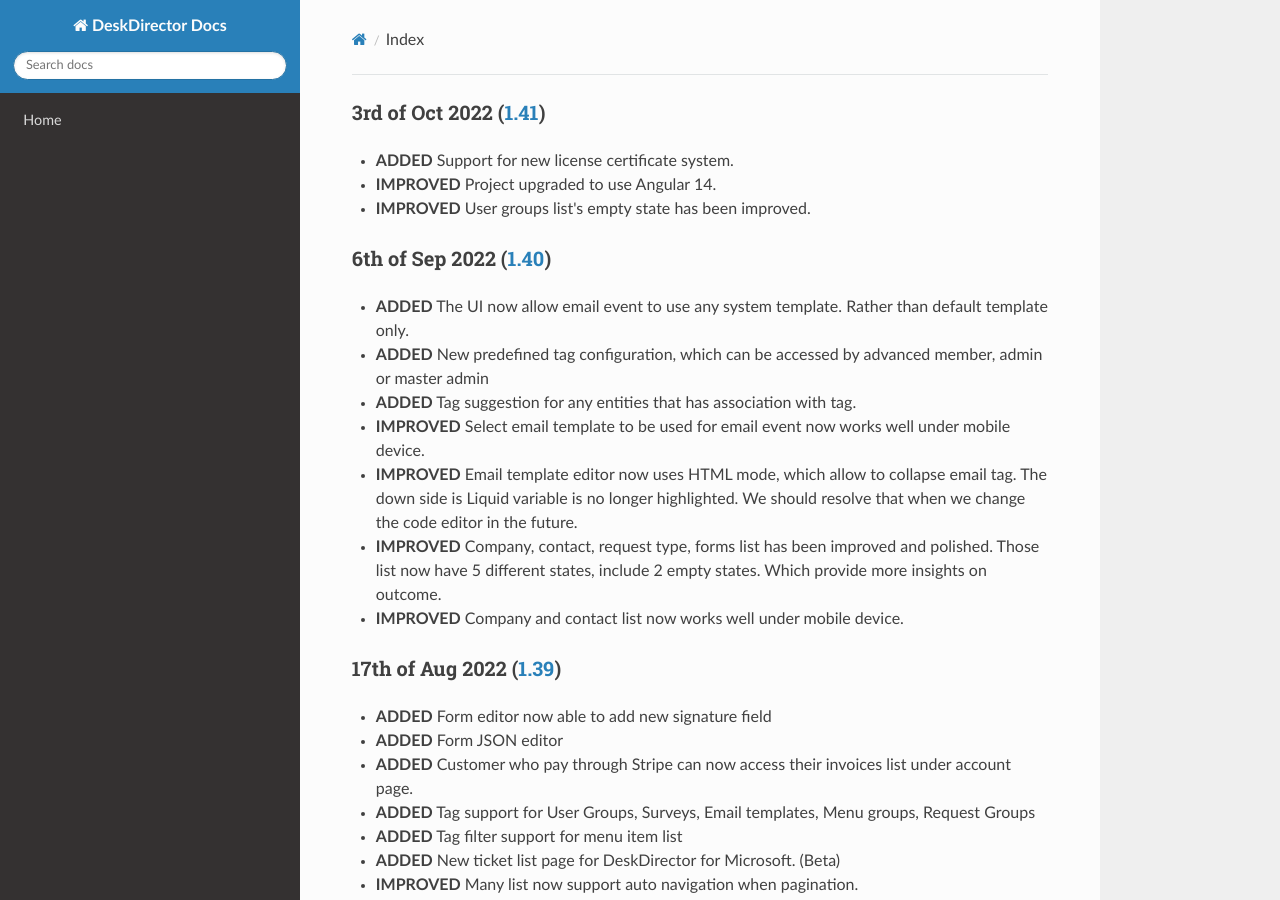
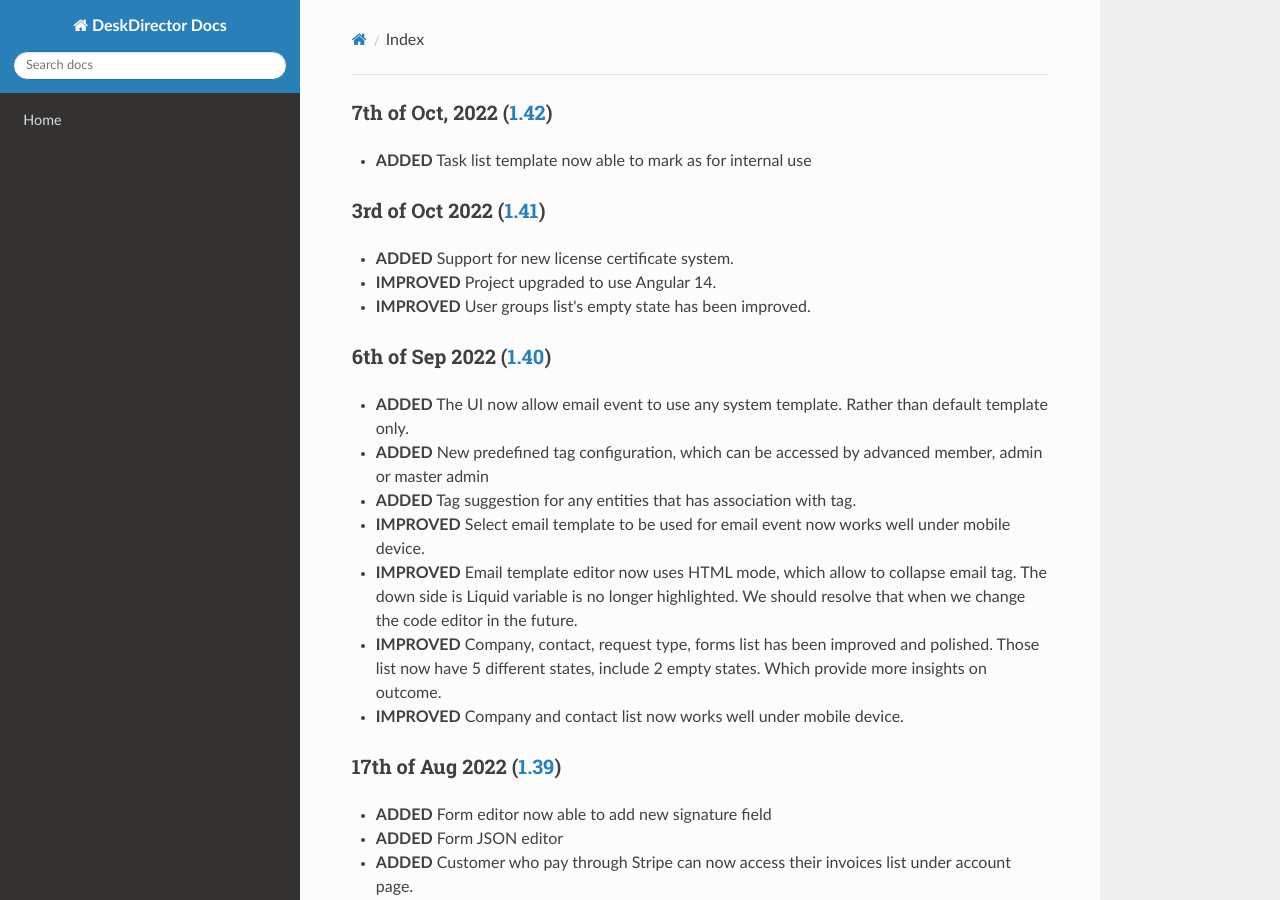
Before and after one commit to DeskDirector/docs, an MkDocs documentation site: the page built from docs/_release/admin/README.md, in a window 1280 px wide and 900 px high. Built offline with MkDocs 1.6.1, drawn with Linux system fonts in a browser that asks for light colours; nearby versions of some CDN libraries; old or Windows-style settings are respelled for this version of MkDocs.

Commit message:
Update README.md

```diff
--- a/docs/_release/admin/README.md
+++ b/docs/_release/admin/README.md
@@ -1,3 +1,7 @@
+### 7th of Oct, 2022 ([1.42](v1.42.1))
+
+- **ADDED** Task list template now able to mark as for internal use
+
 ### 3rd of Oct 2022 ([1.41](v1.41.1))
 
 - **ADDED** Support for new license certificate system.
```
